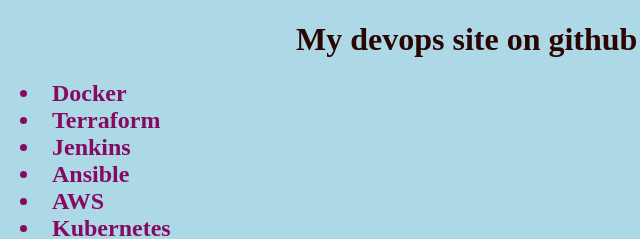
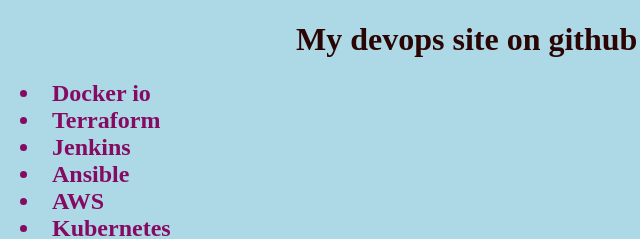
Before and after one commit to waqarwld/devops, a plain HTML site: page index.html in a window 1280 px wide. Shown: the top 239 px of the page, 8-648 px from the left. Drawn offline with Linux system fonts and the light colour scheme.

Commit message:
docker io

```diff
--- a/index.html
+++ b/index.html
@@ -24,7 +24,7 @@
    </h1>
     <h2>
         <li>
-            Docker
+            Docker io
         </li>
         <li>
             Terraform
```
